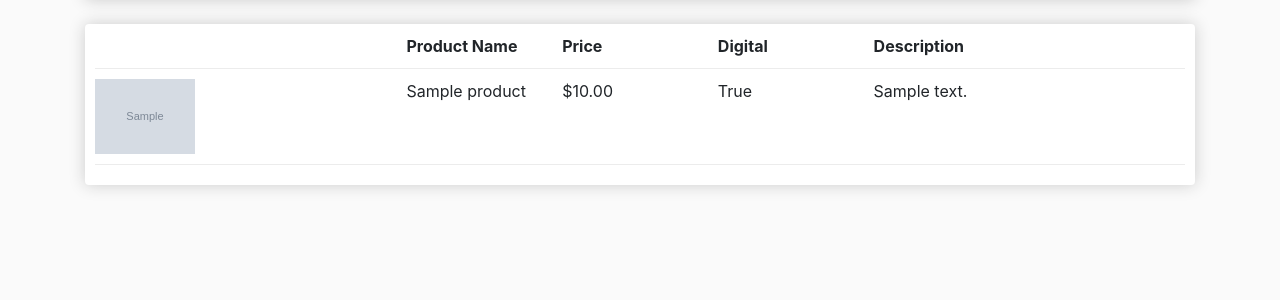
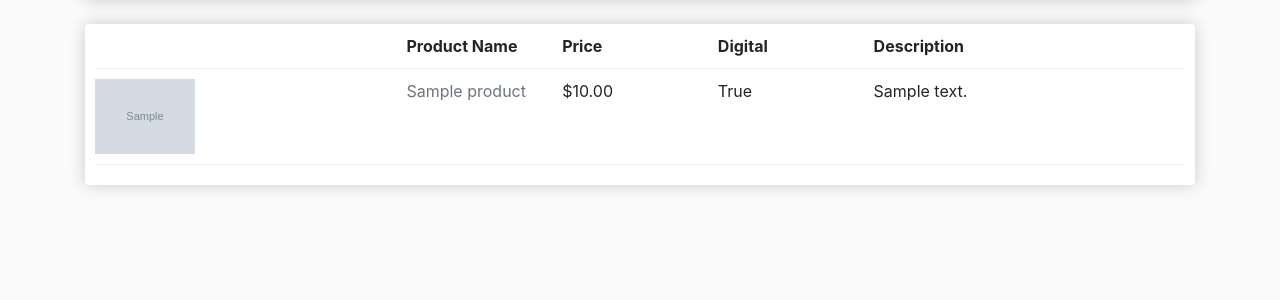
Before and after one commit to dlin99/E-Commerce-Website, a Django app: page /search/ in a window 1280 px wide. Shown: the part 238-538 px from the top of the page. Run offline with Django 3.2, Linux system fonts and the light colour scheme; tables that the repository leaves empty hold one stand-in row (values such as "Sample post"); grey boxes marked "Sample" are stand-in pictures; parts of the project's set-up code (start-up, migrations or seed data) failed here and were passed over.

Commit message:
update readme.md and fix item page link

```diff
--- a/store/templates/store/search.html
+++ b/store/templates/store/search.html
@@ -33,7 +33,7 @@
 				{% for result in results %}
 					<div class="cart-row">
 						<div style="flex:2"><img class="row-image" src="{{ result.imageURL }}"></div>
-						<div style="flex:1"><p>{{ result.name }}</p></div>
+						<div style="flex:1"><p><a class="text-secondary" href="{% url 'item' result.id %}">{{ result.name }}</a></p></div>
 						<div style="flex:1"><p>${{ result.price|floatformat:2 }}</p></div>
 						<div style="flex:1"><p>{{ result.digital }}</p></div>
 						<div style="flex:2"><p>{{ result.description }}</p></div>
```
Also changed, not shown: README.md.
